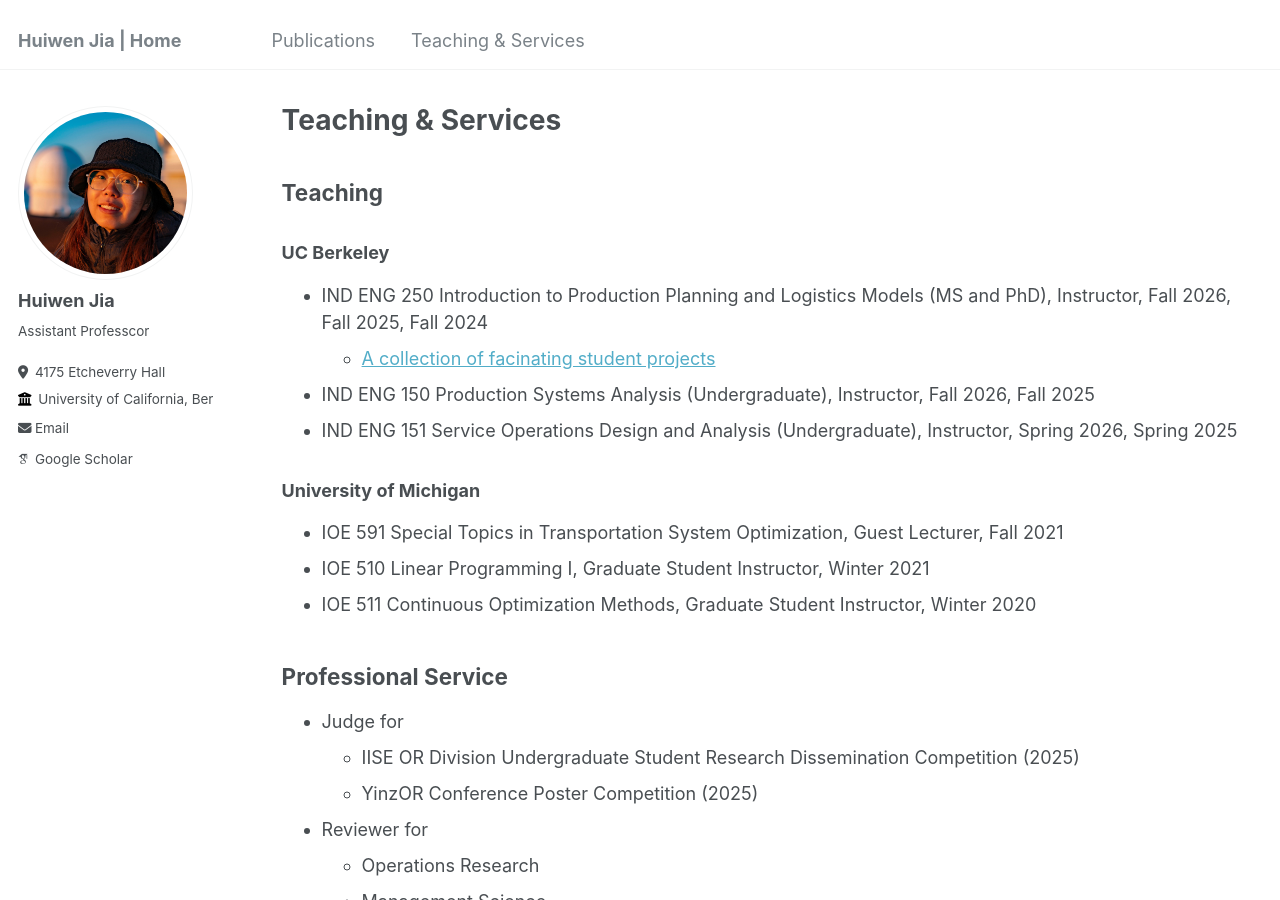
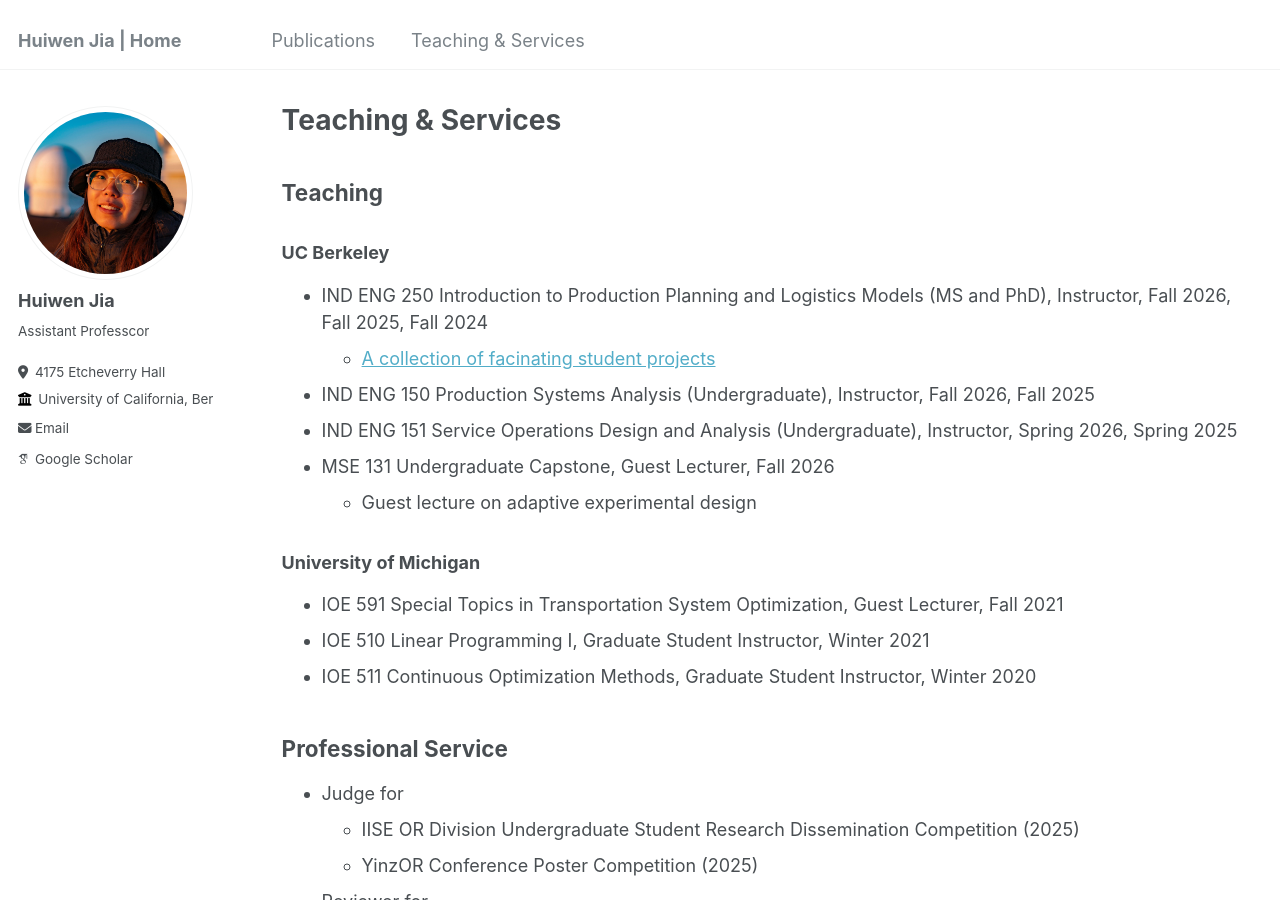
Before and after one commit to huiwen-j/huiwen-j.github.io, a Jekyll site: the page built from _pages/teaching_services.md, in a window 1280 px wide and 900 px high. Built offline with Jekyll 4.4.1, drawn with Linux system fonts in a browser that asks for light colours; some web fonts are replaced.

Commit message:
Add MSE 131 undergraduate capstone guest lecture

```diff
--- a/_pages/teaching_services.md
+++ b/_pages/teaching_services.md
@@ -14,6 +14,8 @@ author_profile: true
   * [A collection of facinating student projects](https://sites.google.com/berkeley.edu/ieor-250-projects/home)
 - IND ENG 150 Production Systems Analysis (Undergraduate), Instructor, Fall 2026, Fall 2025
 - IND ENG 151 Service Operations Design and Analysis (Undergraduate), Instructor, Spring 2026, Spring 2025
+- MSE 131 Undergraduate Capstone, Guest Lecturer, Fall 2026
+  * Guest lecture on adaptive experimental design
 
 ### University of Michigan
 
```
